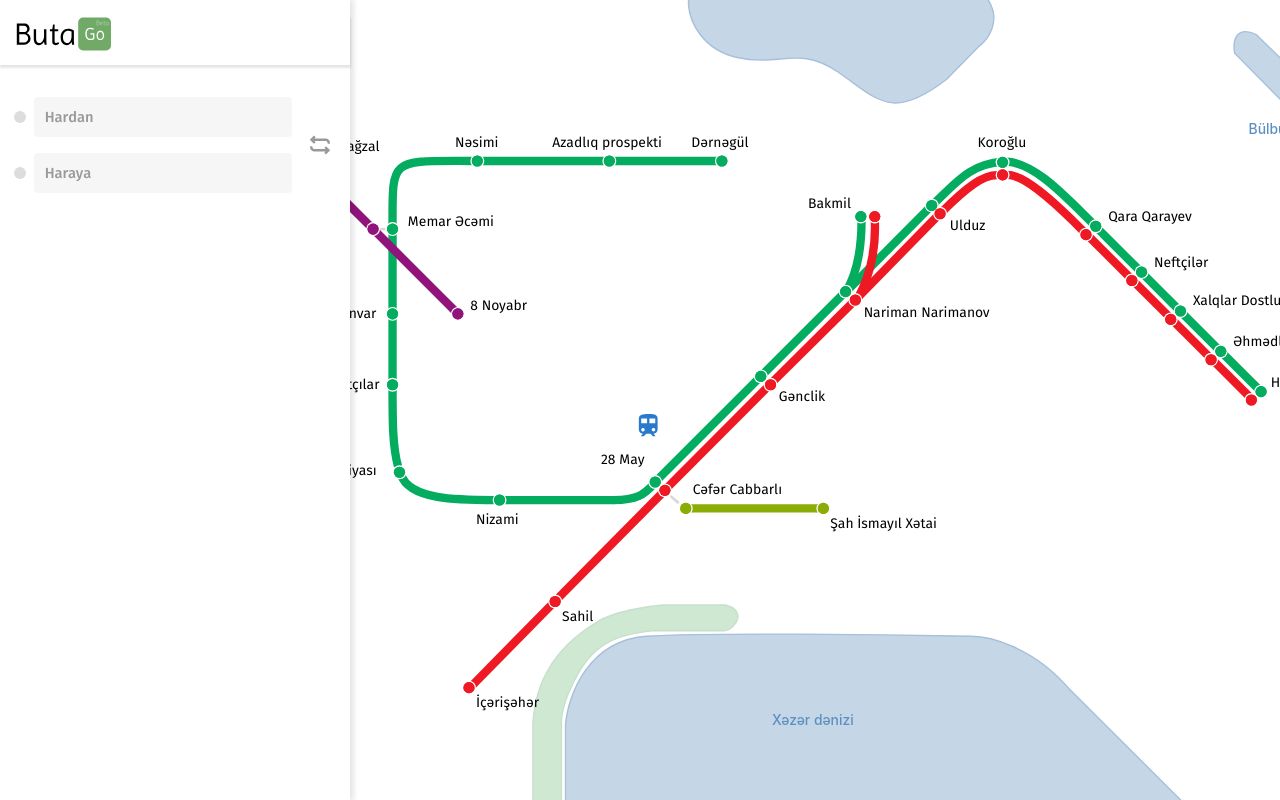
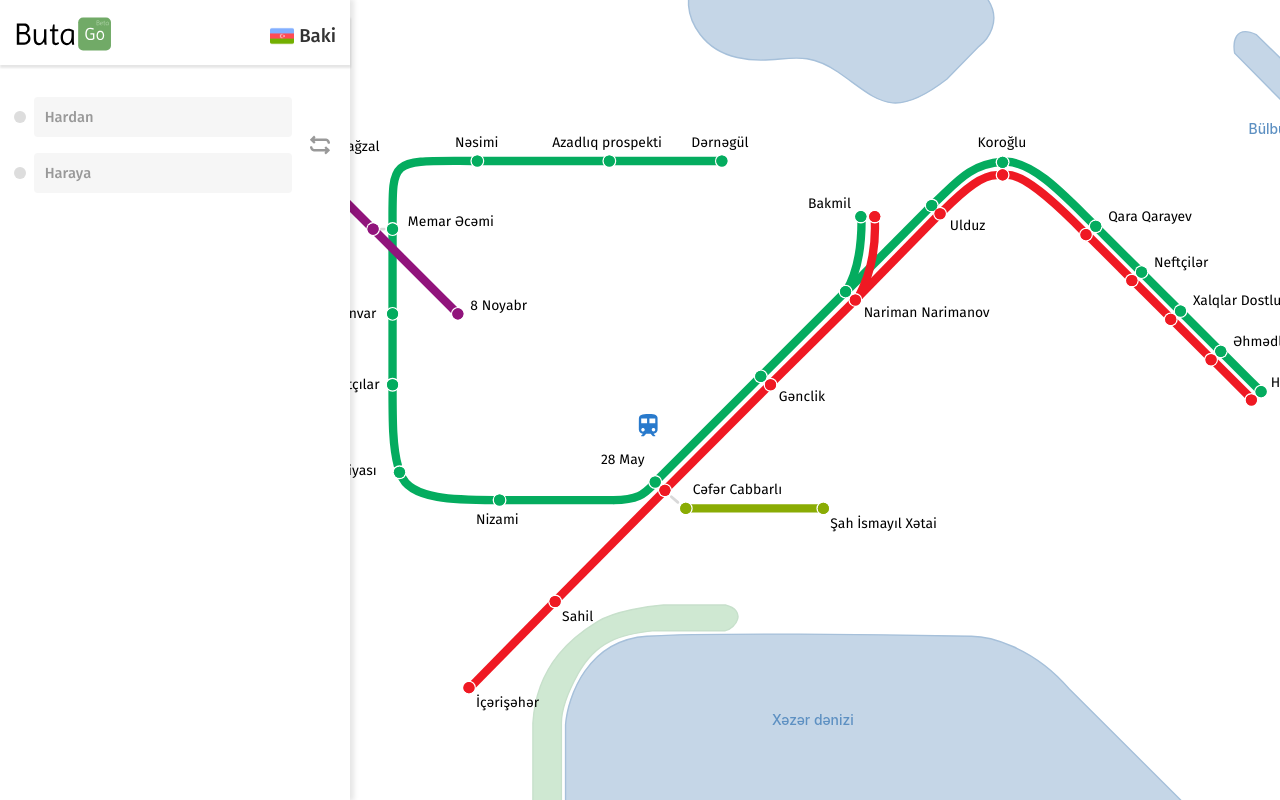
Before and after one commit to DeveloperVusal/metro-butago-vue, a Vue app: page / in a window 1280 px wide. Built offline with nearby package versions, Linux system fonts and the light colour scheme.

Commit message:
feat(sidebar): add metro city

```diff
--- a/src/components/Sidebar/Sidebar.vue
+++ b/src/components/Sidebar/Sidebar.vue
@@ -121,6 +121,12 @@ export default {
                 <div class="logo">
                     <img src="@/assets/images/logo-text.svg" alt="">
                 </div>
+                <div class="location">
+                    <div class="location__flag">
+                        <img src="@/assets/images/flags/az.png" alt="">
+                    </div>
+                    <div class="location__city">Baki</div>
+                </div>
             </div>
         </div>
         <CustomScrollbar>
--- a/src/components/Sidebar/styles/Sidebar.scss
+++ b/src/components/Sidebar/styles/Sidebar.scss
@@ -23,24 +23,8 @@ $colors: (
     box-shadow: 3px 0px 5px 1px rgba($color: #000000, $alpha: .10);
     font-family: $fontRegular;
 
-    .scroll-area {
-        position: relative;
-    }
-
-    &--scroll {
-        overflow-y: auto;
-    }
-
     &__box {
         padding-bottom: 40px;
-    }
-
-    .logo {
-        width: 30%;
-
-        img {
-            width: 100%;
-        }
     }
 
     &__top {
@@ -51,6 +35,35 @@ $colors: (
         padding-bottom: 0.6rem;
         box-shadow: 0px 2px 2px 0.5px rgba($color: #000000, $alpha: .10);
         margin-top: 1rem;
+
+        .logo {
+            width: 30%;
+
+            img {
+                width: 100%;
+            }
+        }
+
+        .location {
+            display: flex;
+            align-items: center;
+
+            &__flag {
+                width: 24px;
+                height: 24px;
+
+                img {
+                    width: 100%;
+                    height: 100%;
+                }
+            }
+
+            &__city {
+                margin-left: 0.3rem;
+                font-size: 14pt;
+                font-family: $fontMedium;
+            }
+        }
     }
 
     &__center {
@@ -62,16 +75,6 @@ $colors: (
             justify-content: space-between;
             align-items: center;
         }
-    }
-
-    &__city {
-        display: flex;
-        width: calc(50% / 2);
-        outline: none;
-        border: 1px solid #ddd;
-        border-radius: 4px;
-        padding: 5px 10px;
-        font-size: 12pt;
     }
 
     &__route-reset {
```
Also changed, not shown: src/assets/images/flags/az.png (added).
